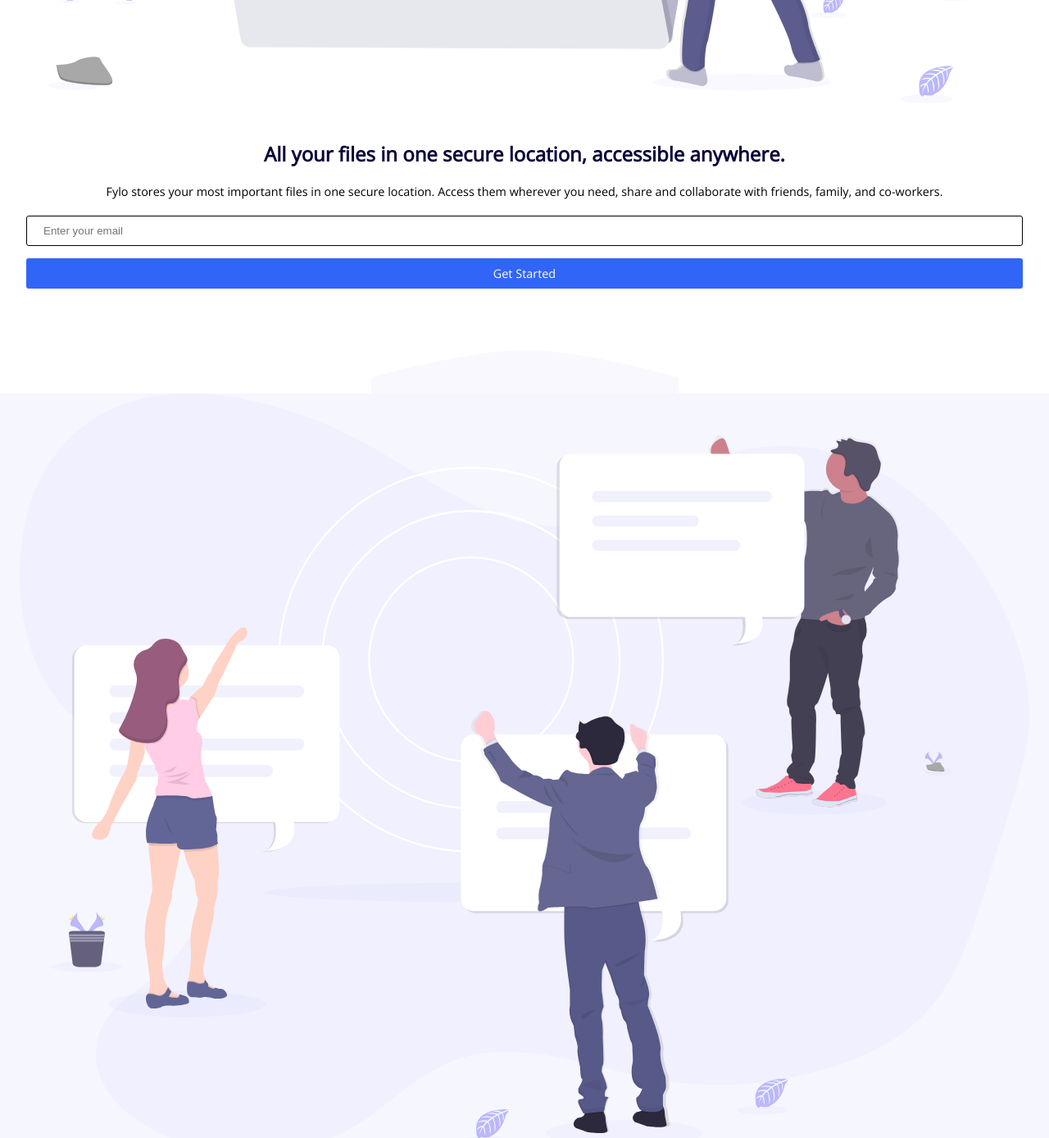
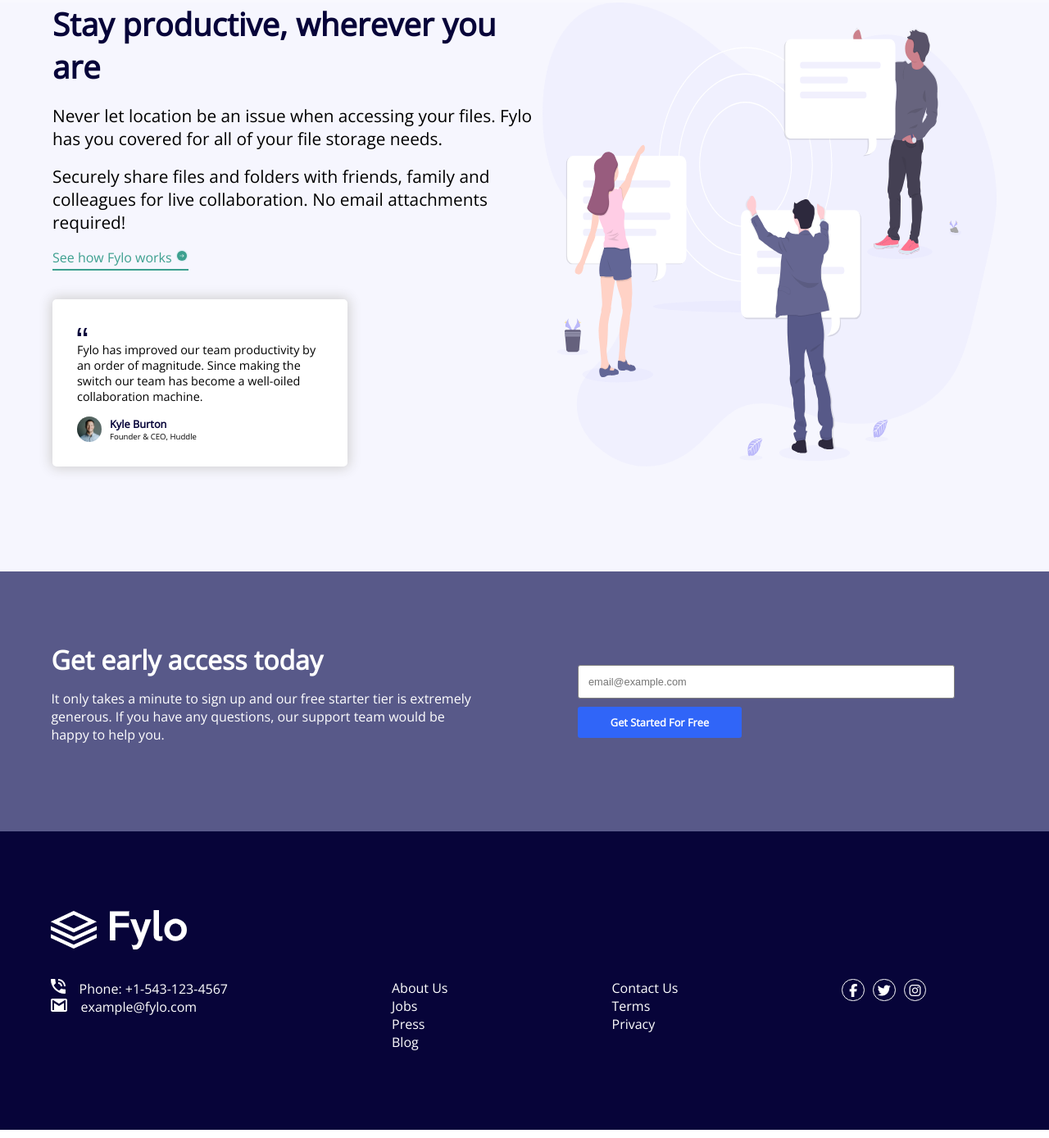
Before and after one commit to CristianBarrios983/Fylo-landing-page-with-two-column-layout, a plain HTML site: page index.html in a window 1280 px wide. Shown: the part 915-2303 px from the top of the page at 82% size. Drawn offline with nearby package versions, Linux system fonts and the light colour scheme.

Commit message:
Add files via upload

```diff
--- a/css/styles.css
+++ b/css/styles.css
@@ -20,6 +20,11 @@ body{
 
 header{
     padding: 0 2rem;
+
+    background-image: url('../images/bg-curve-mobile.svg');
+    background-repeat: no-repeat;
+    background-position: bottom;
+    background-size: 100% auto;
 }
 
 .nav{
@@ -34,6 +39,10 @@ header{
     height: 30px;
 }
 
+.nav__logo:hover{
+    cursor: pointer;
+}
+
 .nav__ul{
     display: flex;
     align-items: center;
@@ -45,16 +54,15 @@ header{
     font-size: .9rem;
 }
 
-.main{
-    background-image: url('../images/bg-curve-mobile.svg');
-    background-repeat: no-repeat;
-    background-position: bottom;
-    background-size: 100% cover
+.nav__link:hover{
+    cursor: pointer;
 }
 
 .main__texts{
     display: flex;
     flex-direction: column;
+    justify-content: center;
+    align-items: center;
 }
 
 .main__img{
@@ -80,6 +88,7 @@ header{
 }
 
 .main__input{
+    width: 310px;
     padding: 10px 20px;
     border: 1px solid black;
     margin-bottom: 15px;
@@ -87,6 +96,7 @@ header{
 }
 
 .main__link{
+    width: 310px;
     display: block;
     text-decoration: none;
     padding: 9px;
@@ -96,6 +106,10 @@ header{
     border-radius: 3px;
     font-size: .9rem;
     margin-bottom: 8rem;
+}
+
+.main__link:hover{
+    background-color: var(--Moderate-Cyan);
 }
 
 .section2{
@@ -136,13 +150,18 @@ header{
 
 }
 
+.section2__link:hover{
+    color: hsl(170, 54%, 63%);
+    border-bottom-color: hsl(170, 54%, 63%);
+}
+
 .center{
     display: flex;
     justify-content: center;
 }
 
 .section2__card{
-    width: 85%;
+    width: 290px;
     background-color: white;
     border-radius: 5px;
     box-shadow: 0 0 15px 2px hsl(0, 1%, 81%);
@@ -183,6 +202,16 @@ header{
     padding: 3rem 1.7rem;
 }
 
+.content__s3{
+    display: flex;
+    flex-direction: column;
+}
+
+.content__s32{
+    display: flex;
+    flex-direction: column;
+}
+
 .section3__title{
     color: white;
     font-size: 1rem;
@@ -217,6 +246,10 @@ header{
     border-radius: 3px;
 }
 
+.section3__link:hover{
+    background-color: var(--Moderate-Cyan);
+}
+
 footer{
     background-color: var(--Very-Dark-Blue);
     padding: 3rem 2rem;
@@ -239,6 +272,11 @@ footer{
     margin-left: 10px;
 }
 
+.contact > a:hover{
+    cursor: pointer;
+    color: var(--Moderate-Cyan);
+}
+
 .content__footer > a{
     color: white;
     list-style: none;
@@ -248,6 +286,11 @@ footer{
 
     display: flex;
     flex-direction: column;
+}
+
+.content__footer > a:hover{
+    color: var(--Bright-Blue);
+    cursor: pointer;
 }
 
 .footer__icon{
@@ -260,17 +303,224 @@ footer{
     gap: 8px;
 }
 
+.content__footer__socials > a:hover{
+    cursor: pointer;
+    color: var(--Moderate-Cyan);
+    border: 1px solid var(--Moderate-Cyan);
+}
+
 .social__link{
     width: 20px;
     height: 20px;
+    color: white;
     padding: .7rem;
     border: 1px solid white;
     border-radius: 50%;
     display: flex;
     justify-content: center;
     align-items: center;
+    text-decoration: none;
 }
 
 .social__link > i{
-    font-size: .8rem;
+    font-size: .9rem;
 }
+
+
+/* Desktop */
+@media (min-width: 1000px){
+    header{
+        padding: 0 4rem;
+    }
+
+    .nav{
+        padding: 45px 0;
+    }
+
+    .nav__logo{
+        width: 140px;
+        height: 42px;
+    }
+
+    .nav__ul{
+        gap: 50px;
+    }
+
+    .nav__link{
+        list-style: none;
+        font-size: 1.3rem;
+    }
+
+    .main{
+        background-image: url('../images/bg-curve-desktop.svg');
+        background-repeat: no-repeat;
+        background-position: bottom;
+
+        display: flex;
+        flex-direction: row-reverse;
+    }
+
+    .content__inputs{
+        width: 100%;
+        display: flex;
+        gap: 15px;
+    }
+
+    .main__img{
+        margin-bottom: 20rem;
+    }
+
+    .main__texts{
+        margin-bottom: 20rem;
+    }
+
+    .main__title{
+        font-size: 2.4rem;
+        text-align: start;
+    }
+
+    .main__paragraph{
+        text-align: start;
+        font-size: 1.3rem;
+        margin-bottom: 25px;
+    }
+
+    .main__input{
+        width: 300px;
+        height: 45px;
+        margin-bottom: 0;
+    }
+
+    .main__link{
+        width: 200px;
+        font-size: .9rem;
+        margin-bottom: 8rem;
+        padding: 13px;
+    }
+
+    .section2{
+        padding: 0 4rem 8rem 4rem;
+        display: flex;
+        flex-direction: row-reverse;
+    }
+
+    .section2__img{
+        margin-bottom: 0;
+    }
+
+    .section2__title{
+        font-size: 2.4rem;
+        text-align: start;
+        margin-bottom: 20px;
+    }
+
+    .section2__paragraph{
+        font-size: 1.3rem;
+        text-align: start;
+        margin-bottom: 18px;
+    }
+
+    .link__content{
+        justify-content: left;
+    }
+
+    .section2__link{
+        border-bottom: 2px solid var(--Moderate-Cyan);
+        font-size: 1rem;
+        margin-bottom: 35px;
+    }
+
+    .center{
+        display: flex;
+        justify-content: left;
+    }
+
+    .section2__card{
+        width: 360px;
+        padding: 30px 30px 30px 30px;
+        margin-bottom: 0;
+    }
+
+    .card__paragraph{
+        font-size: .9rem;
+        margin-bottom: 15px;
+    }
+
+    .section3{
+        flex-direction: row;
+        padding: 5.4rem 3.9rem;
+        gap: 130px;
+    }
+
+    .content__s3{
+        width: 50%;
+    }
+
+    .content__s32{
+        width: 50%;
+        justify-content: left;
+    }
+
+    .section3__title{
+        font-size: 2rem;
+        text-align: start;
+        margin-bottom: 15px;
+    }
+
+    .section3__paragraph{
+        font-size: 1rem;
+        text-align: start;
+    }
+
+    .section3__input{
+        width: 460px;
+        padding: 12px;
+        font-size: .8rem;
+        margin-bottom: 10px;
+
+    }
+
+    .section3__link{
+        width: 200px;
+        padding: 10px;
+        font-size: .8rem;
+        font-weight: bold;
+    }
+
+    footer{
+        padding: 6rem 3.9rem;
+    }
+
+    .footer__img{
+        margin-bottom: 30px;
+    }
+
+    .footer__links{
+        flex-direction: row;
+        gap: 200px;
+    }
+
+    .contact > a{
+        font-size: 1rem;
+        margin-left: 12px;
+    }
+
+    .content__footer > a{
+        font-size: 1rem;
+    }
+
+    .content__footer__socials{
+        gap: 10px;
+    }
+
+    .social__link{
+        width: 25px;
+        height: 25px;
+        padding: .8rem;
+    }
+
+    .social__link > i{
+        font-size: 1rem;
+    }
+
+}
--- a/index.html
+++ b/index.html
@@ -36,8 +36,10 @@
           <p class="main__paragraph">Fylo stores your most important files in one secure location.
             Access them wherever you need, share and collaborate with friends,
             family, and co-workers.</p>
-            <input type="text" placeholder="Enter your email" class="main__input">
-            <a href="" class="main__link">Get Started</a>
+            <div class="content__inputs">
+              <input type="text" placeholder="Enter your email" class="main__input">
+              <a href="" class="main__link">Get Started</a>
+            </div>
         </div>
           </div>
         </div>
@@ -76,11 +78,15 @@
       </div>
     </div>
     <div class="section3">
-      <h2 class="section3__title">Get early access today</h2>
+      <div class="content__s3">
+        <h2 class="section3__title">Get early access today</h2>
       <p class="section3__paragraph">It only takes a minute to sign up and our free starter tier is extremely generous.
         If you have any questions, our support team would be happy to help you.</p>
-        <input type="text" class="section3__input" placeholder="email@example.com">
-        <a href="#" class="section3__link">Get Started For Free</a>
+      </div>
+        <div class="content__s32">
+          <input type="text" class="section3__input" placeholder="email@example.com">
+          <a href="#" class="section3__link">Get Started For Free</a>
+        </div>
     </div>
     <footer>
       <div class="footer__logo">
@@ -109,9 +115,9 @@
             <a href="#">Privacy</a>
         </div>
         <div class="content__footer__socials">
-          <a href="#" class="social__link"><i class="fa-brands fa-facebook-f" style="color: #ffffff;"></i></a>
-          <a href="#" class="social__link"><i class="fa-brands fa-twitter" style="color: #ffffff;"></i></a>
-          <a href="#" class="social__link"><i class="fa-brands fa-instagram" style="color: #ffffff;"></i></a>
+          <a href="#" class="social__link"><i class="fa-brands fa-facebook-f"></i></a>
+          <a href="#" class="social__link"><i class="fa-brands fa-twitter"></i></a>
+          <a href="#" class="social__link"><i class="fa-brands fa-instagram"></i></a>
         </div>
       </div>
     </footer>
```
